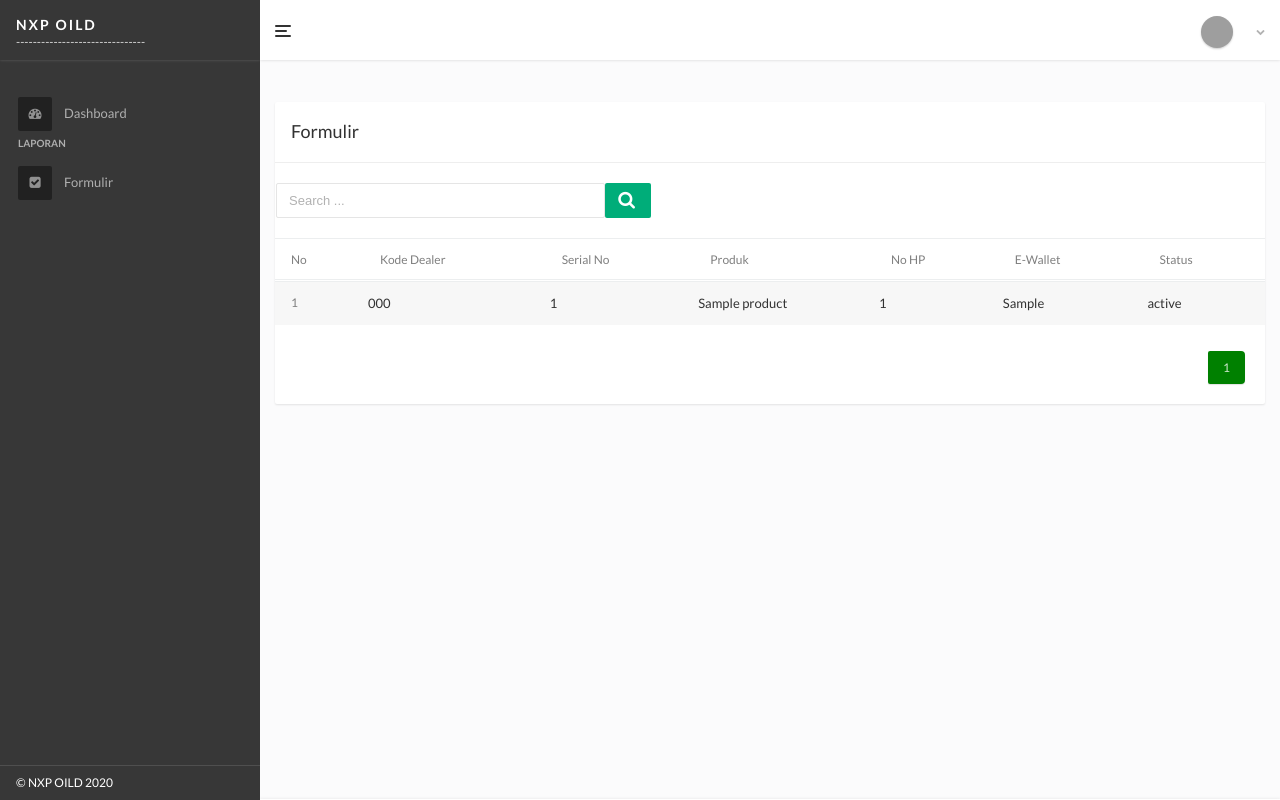
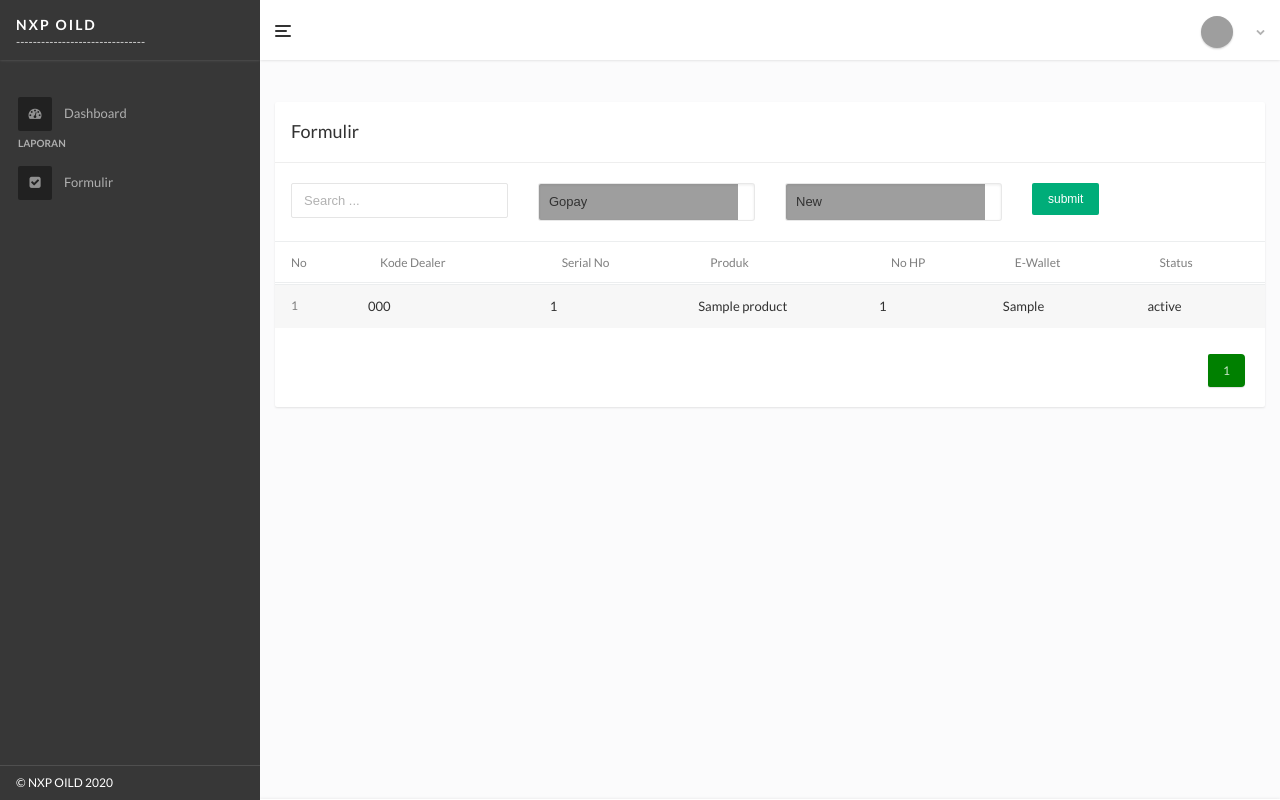
Before and after one commit to asarisoft/django_excell_to_api, a Django app: template nxp/templates/backoffice/formulir/index.html in a window 1280 px wide. Run offline with Django 3.2, Linux system fonts and the light colour scheme; the template is opened without the code that fills it: most values are stand-ins (such as "Sample title", 1, 10 or a date in 2020); some libraries are stand-ins or nearby versions; grey boxes are pictures that could not be loaded.

Commit message:
test precommit

```diff
--- a/nxp/templates/backoffice/formulir/index.html
+++ b/nxp/templates/backoffice/formulir/index.html
@@ -10,23 +10,42 @@
         <h2>Formulir</h2>
       </div>
       <div class="box-title">
+
         <form method="GET" action="">
           <div class="row">
-            <div class="col-sm-4 no-pad">
+            <div class="col-sm-3">
               <div class="input-group">
                 <input type="text" name="search" class="form-control" placeholder="Search ...">
               </div>
-              <!-- /.form-group -->
             </div>
-            <!-- /.col-* -->
-            <div class="col-sm-2 no-pad">
+
+            <div class="col-sm-3">
+              <div class="input-group">
+                <select class="form-control" name="ewallet">
+                  <option value="gopay">Gopay</option>
+                  <option value="ovo">OVO</option>
+                  <option value="dana">Dana</option>
+                  <option value="shopee_pay">Shopee Pay</option>
+                </select>
+              </div>
+            </div>
+
+            <div class="col-sm-3">
+              <div class="input-group">
+                <select class="form-control" name="status">
+                  <option value="new">New</option>
+                  <option value="paid">Paid</option>
+                  <option value="cancelled">Cancelled</option>
+                </select>
+              </div>
+            </div>
+
+            <div class="col-sm-2">
               <button type="submit" id="btn-search-fix-h" class="btn btn-primary">
-                <i class="fa fa-search fa-search-fix-position"></i>
+                submit
               </button>
             </div>
-            <!-- /.col-* -->
           </div>
-          <!-- /.row -->
         </form>
       </div>
 
```
Also changed, not shown: nxp/backoffice/formulir/views.py (+11 -5 lines), .pre-commit-config.yaml (added).
